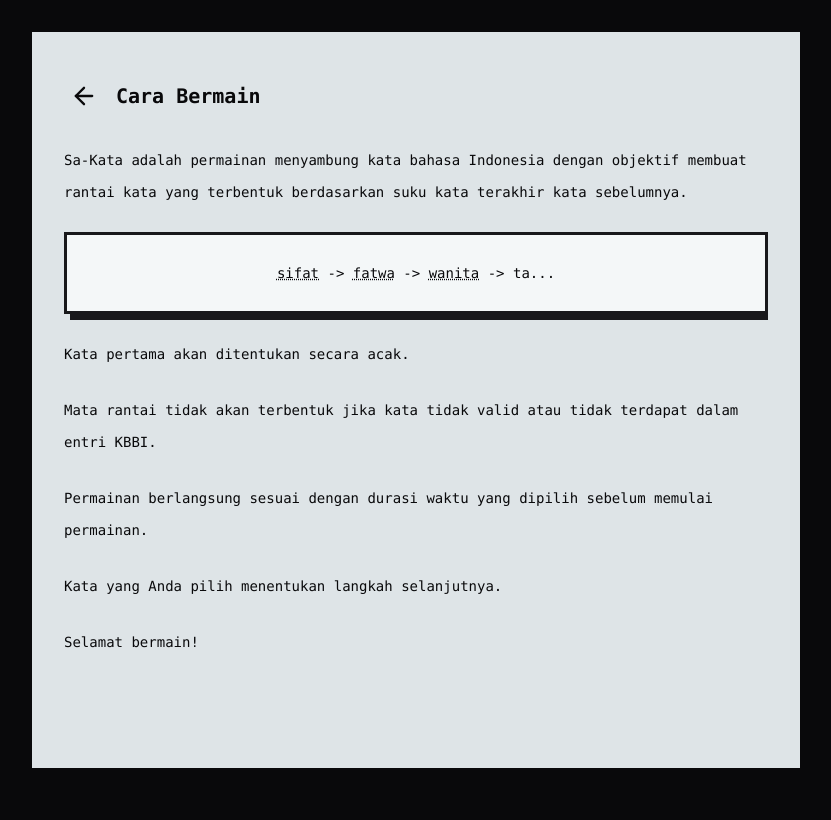
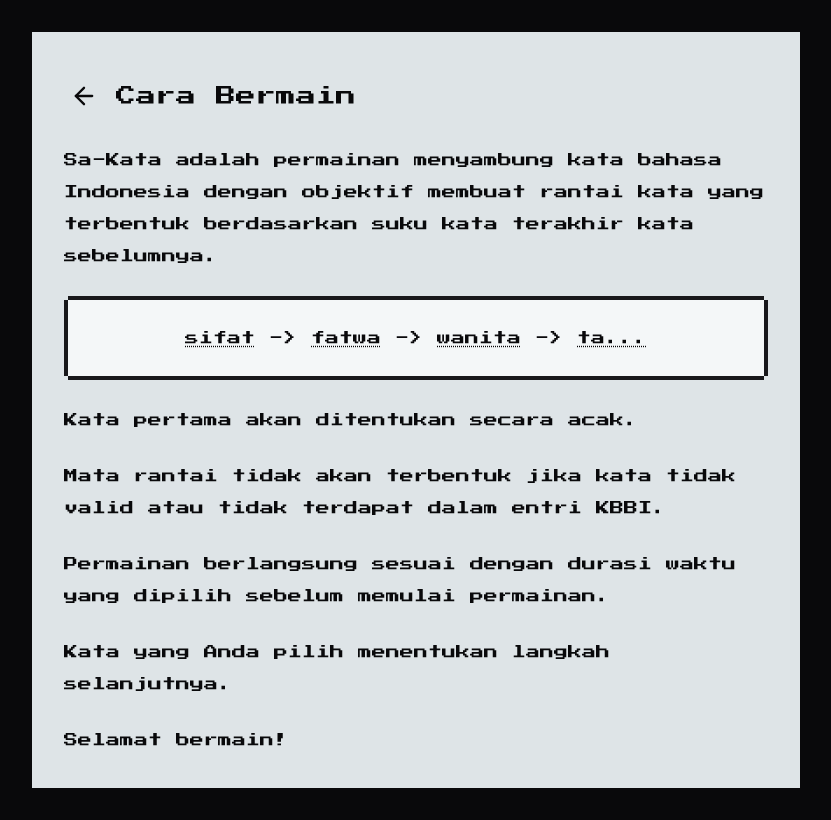
Before and after one commit to bariqmbani/sakata-web, a React (Vite) app: page /cara-bermain in a window 1280 px wide. Shown: the whole page, without its empty margins (224-1055 px from the left). Built offline with nearby package versions, Linux system fonts and the light colour scheme; no server answers.

Commit message:
style: perfect retro 8-bit aesthetic migration

```diff
--- a/src/components/game/GameOverModal.tsx
+++ b/src/components/game/GameOverModal.tsx
@@ -29,19 +29,19 @@
         <div className="mt-6 space-y-4 text-sm leading-7">
           <p>
             Anda menunjukkan performa permainan yang{' '}
-            <strong className="text-amber-700">{getPerformance(game)}</strong>.
+            <strong className="text-[#8f8f17]">{getPerformance(game)}</strong>.
           </p>
           <p>
             Dalam waktu{' '}
-            <strong className="text-amber-700">
+            <strong className="text-[#8f8f17]">
               {game.settings.duration} detik
             </strong>
             , Anda berhasil menyambungkan{' '}
-            <strong className="text-amber-700">
+            <strong className="text-[#8f8f17]">
               {countCorrectAnswers(game.answers)} kata
             </strong>{' '}
             dengan{' '}
-            <strong className="text-amber-700">
+            <strong className="text-[#8f8f17]">
               akurasi {countAnswersAccuracy(game.answers)}%
             </strong>
             .
--- a/src/routes/HowToPlayRoute.tsx
+++ b/src/routes/HowToPlayRoute.tsx
@@ -28,36 +28,52 @@
           terakhir kata sebelumnya.
         </p>
         <div className="panel my-6 bg-white text-center text-xs leading-7 sm:text-sm">
+          <div className="retro-tooltip group">
             <a
-            className="underline decoration-dotted"
+              className="underline decoration-dotted cursor-pointer"
               href="https://kbbi.kemdikbud.go.id/entri/sifat"
               rel="noreferrer"
               target="_blank"
-            title="si.fat"
             >
               sifat
             </a>
+            <span className="tooltip-text">si.fat</span>
+          </div>
           <span> -&gt; </span>
+          <div className="retro-tooltip group">
             <a
-            className="underline decoration-dotted"
+              className="underline decoration-dotted cursor-pointer"
               href="https://kbbi.kemdikbud.go.id/entri/fatwa"
               rel="noreferrer"
               target="_blank"
-            title="fat.wa"
             >
               fatwa
             </a>
+            <span className="tooltip-text">fat.wa</span>
+          </div>
           <span> -&gt; </span>
+          <div className="retro-tooltip group">
             <a
-            className="underline decoration-dotted"
+              className="underline decoration-dotted cursor-pointer"
               href="https://kbbi.kemdikbud.go.id/entri/wanita"
               rel="noreferrer"
               target="_blank"
-            title="wa.ni.ta"
             >
               wanita
             </a>
-          <span> -&gt; ta...</span>
+            <span className="tooltip-text">wa.ni.ta</span>
+          </div>
+          <span> -&gt; </span>
+          <div className="retro-tooltip group">
+            <span className="cursor-pointer underline decoration-dotted">ta...</span>
+            <span className="tooltip-text">
+              ta.hu
+              <br />
+              ta.kut
+              <br />
+              tam.bang
+            </span>
+          </div>
         </div>
         <p>Kata pertama akan ditentukan secara acak.</p>
         <p className="mt-6">
--- a/src/routes/SoloGameRoute.tsx
+++ b/src/routes/SoloGameRoute.tsx
@@ -25,6 +25,8 @@
   const finishRequestedRef = useRef(false);
   const inputRef = useRef<HTMLInputElement>(null);
 
+  const isFinished = game ? remaining <= 0 || game.finishedAtMs !== null : false;
+
   const currentAnswer = game ? getCurrentGameAnswer(game.answers) : null;
   const currentLastSyllable = currentAnswer
     ? getLastSyllableFromAnswer(currentAnswer)
@@ -47,6 +49,12 @@
     });
     inputRef.current?.blur();
   }, [game, remaining]);
+
+  useEffect(() => {
+    if (!isSubmitting && !isFinished) {
+      inputRef.current?.focus();
+    }
+  }, [isSubmitting, isFinished]);
 
   useEffect(() => {
     if (!alertMessage) {
@@ -72,8 +80,6 @@
   if (!game || !currentAnswer) {
     return <Navigate to="/bermain" replace />;
   }
-
-  const isFinished = remaining <= 0 || game.finishedAtMs !== null;
 
   async function onSubmit(event: FormEvent<HTMLFormElement>) {
     event.preventDefault();
@@ -104,17 +110,19 @@
     setAlertMessage('');
 
     try {
+      inputRef.current?.classList.remove('animate-shake');
+
       const answer = await createAnswer(game, word, isFromSkip);
       await appendSoloAnswer(game, answer);
 
       if (!answer.isCorrect) {
         setAlertMessage(answer.note ?? 'kata tidak valid.');
+        setTimeout(() => inputRef.current?.classList.add('animate-shake'), 10);
         return;
       }
 
       const nextLastSyllable = getLastSyllableFromAnswer(answer);
       setAnswerWord(nextLastSyllable);
-      inputRef.current?.focus();
     } catch (error_) {
       setAlertMessage(
         error_ instanceof Error ? error_.message : 'Jawaban gagal dikirim.'
@@ -151,7 +159,7 @@
               autoComplete="off"
               autoCorrect="off"
               autoFocus
-              className="focus-ring w-full border-[3px] border-zinc-950 bg-white px-4 py-4 pr-16 text-sm font-bold disabled:bg-zinc-200"
+              className="focus-ring pixel-box w-full bg-white px-4 py-4 pr-16 text-sm font-bold disabled:bg-zinc-200"
               disabled={isFinished || isSubmitting}
               id="answer-word"
               name="answer-word"
@@ -172,7 +180,7 @@
           </div>
         </form>
         {alertMessage && (
-          <div className="mt-12 border-[3px] border-zinc-950 bg-[#e76e54] px-5 py-4 text-center text-sm font-bold text-white">
+          <div className="pixel-box mt-12 bg-[#e76e54] px-5 py-4 text-center text-xs font-bold text-white sm:text-sm">
             {alertMessage}
           </div>
         )}
--- a/src/styles.css
+++ b/src/styles.css
@@ -1,11 +1,10 @@
+@import url('https://fonts.googleapis.com/css2?family=Press+Start+2P&display=swap');
 @import 'tailwindcss';
 
 :root {
   color: #18181b;
   background: #09090b;
-  font-family:
-    ui-monospace, SFMono-Regular, Menlo, Monaco, Consolas, 'Liberation Mono',
-    'Courier New', monospace;
+  font-family: 'Press Start 2P', ui-monospace, SFMono-Regular, monospace, system-ui, sans-serif;
   font-synthesis: none;
   text-rendering: optimizeLegibility;
   -webkit-font-smoothing: antialiased;
@@ -20,6 +19,8 @@
 
 body {
   margin: 0;
+  /* For retro aesthetic, avoid smooth scrolling */
+  scroll-behavior: auto;
 }
 
 button,
@@ -27,15 +28,32 @@
   font: inherit;
 }
 
+/* NES-style Pixel Borders */
 .pixel-box {
-  border: 3px solid #18181b;
-  box-shadow: 6px 6px 0 #18181b;
+  border-style: solid;
+  border-width: 4px;
+  border-color: rgb(24, 24, 27);
+  border-radius: 0;
+  clip-path: polygon(
+    0px 4px, 4px 4px, 4px 0px,
+    calc(100% - 4px) 0px, calc(100% - 4px) 4px, 100% 4px,
+    100% calc(100% - 4px), calc(100% - 4px) calc(100% - 4px), calc(100% - 4px) 100%,
+    4px 100%, 4px calc(100% - 4px), 0px calc(100% - 4px)
+  );
 }
 
 .panel {
-  border: 3px solid #18181b;
+  border-style: solid;
+  border-width: 4px;
+  border-color: rgb(24, 24, 27);
+  border-radius: 0;
+  clip-path: polygon(
+    0px 4px, 4px 4px, 4px 0px,
+    calc(100% - 4px) 0px, calc(100% - 4px) 4px, 100% 4px,
+    100% calc(100% - 4px), calc(100% - 4px) calc(100% - 4px), calc(100% - 4px) 100%,
+    4px 100%, 4px calc(100% - 4px), 0px calc(100% - 4px)
+  );
   background: #f4f7f8;
-  box-shadow: 6px 6px 0 #18181b;
   padding: 1.5rem;
 }
 
@@ -47,3 +65,58 @@
 .focus-ring:focus-visible {
   outline-color: #a16207;
 }
+
+/* Invalid Word Animation */
+@keyframes horizontal-shaking {
+  0% { transform: translateX(0); }
+  25% { transform: translateX(4px); }
+  50% { transform: translateX(-4px); }
+  75% { transform: translateX(4px); }
+  100% { transform: translateX(0); }
+}
+
+.animate-shake {
+  animation: horizontal-shaking 0.3s ease-in-out;
+  border-color: #e76e54 !important;
+  color: #e76e54 !important;
+}
+
+/* Retro Tooltip */
+.retro-tooltip {
+  position: relative;
+  display: inline-block;
+}
+
+.retro-tooltip .tooltip-text {
+  visibility: hidden;
+  width: max-content;
+  background-color: black;
+  color: #fff;
+  text-align: center;
+  border-radius: 0; /* Keep it blocky */
+  padding: 8px 12px;
+  position: absolute;
+  bottom: calc(100% + 10px);
+  left: 50%;
+  transform: translateX(-50%);
+  z-index: 10;
+  font-size: 0.75rem;
+}
+
+/* Retro Tooltip Arrow */
+.retro-tooltip .tooltip-text::after {
+  content: "";
+  position: absolute;
+  top: 100%;
+  left: 50%;
+  margin-left: -6px;
+  border-width: 6px;
+  border-style: solid;
+  border-color: black transparent transparent transparent;
+}
+
+.retro-tooltip:hover .tooltip-text,
+.retro-tooltip:active .tooltip-text,
+.retro-tooltip:focus-within .tooltip-text {
+  visibility: visible;
+}
```
Also changed, not shown: 1 other file (tests, documents, lock files or other folders). Lines whose indentation alone changed are shown as unchanged.
